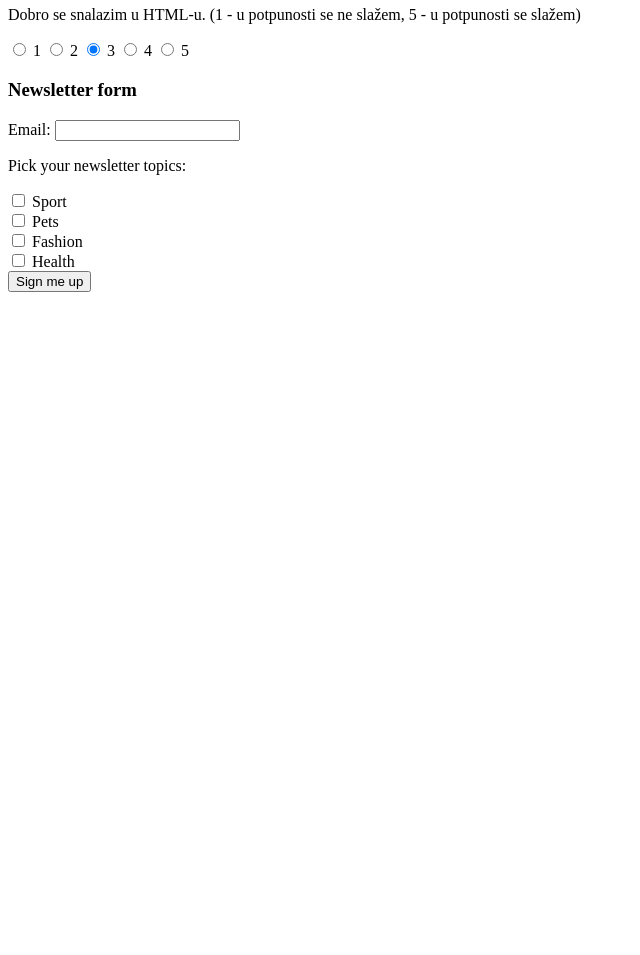
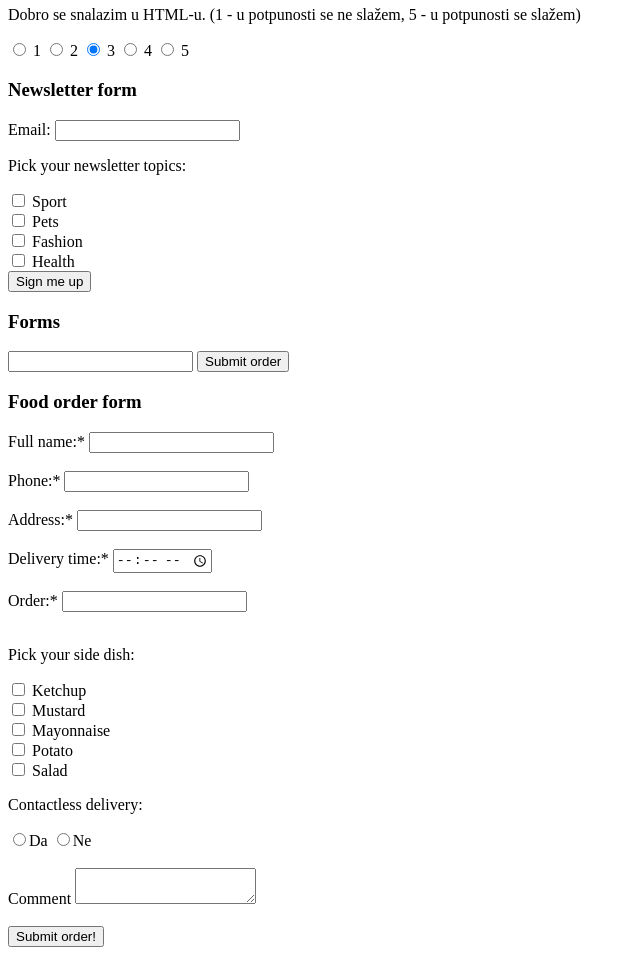
Before and after one commit to kbartoluci/algebra-frontend-cheat-sheet, a plain HTML site: page index.html in a window 1280 px wide. Shown: the part 4574-5529 px from the top of the page, without its empty margins (0-640 px from the left). Before the commit the page ends 4874 px from the top, so only its background shows below. Drawn offline with Linux system fonts and the light colour scheme.

Commit message:
add form

```diff
--- a/index.html
+++ b/index.html
@@ -359,5 +359,40 @@
             <br>
             <button type="submit">Sign me up</button>
         </form>
+        <h3>Forms</h3>
+        <form action="">
+            <input list="food-recommendations-list" type="text">
+            <button>Submit order</button>
+            <datalist id="food-recommendations-list">
+                <option value="Hamburger">100% mljevena junetina, salata, rajčica</option>
+                <option>Wrap</option>
+                <option>Čokolino</option>
+                <option>Pizza</option>
+                <option>Zagrebački odrezak</option>
+            </datalist>
+        </form>
+        <h3>Food order form</h3>
+        <form action="">
+            <label>Full name:* <input type="text" name="full_name" required></label><br><br>
+            <label>Phone:* <input type="text" name="phone" required></label><br><br>
+            <label>Address:* <input type="text" name="address" required></label><br><br>
+            <label>Delivery time:* <input type="time" name="delivery_time" required></label><br><br>
+            <label>Order:* <input list="food-list" type="text" required></label><br><br>
+            <datalist id="food-list">
+                <option value="Hamburger">100% mljevena junetina, salata, rajčica</option>
+                <option value="Zagrebački odrezak">piletina, sir, šunka</option>
+            </datalist>
+            <p>Pick your side dish:</p>
+            <label><input type="checkbox" name="order_extras" value="Sport"> Ketchup</label><br>
+            <label><input type="checkbox" name="order_extras" value="Mustard"> Mustard</label><br>
+            <label><input type="checkbox" name="order_extras" value="Mayonnaise"> Mayonnaise</label><br>
+            <label><input type="checkbox" name="order_extras" value="Potato"> Potato</label><br>
+            <label><input type="checkbox" name="order_extras" value="Salad"> Salad</label><br>
+            <p>Contactless delivery: </p>
+            <label><input type="radio" name="contactless_delivery" value="true">Da</label>
+             <label><input type="radio" name="contactless_delivery" value="false">Ne</label><br><br>
+            <label>Comment <textarea type="textarea" name="comment" maxlength="250"></textarea></label><br><br>
+            <button type="submit">Submit order!</button>
+        </form>
     </body>
 </html>
```
